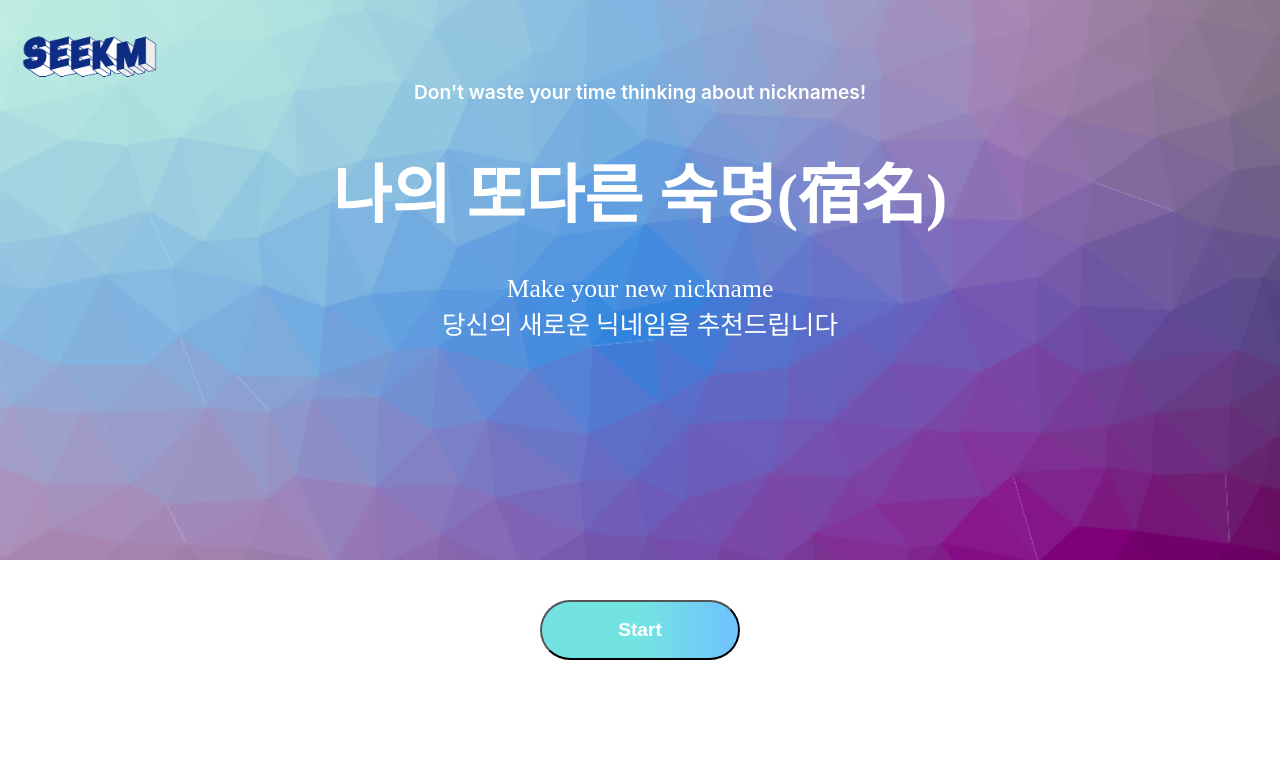
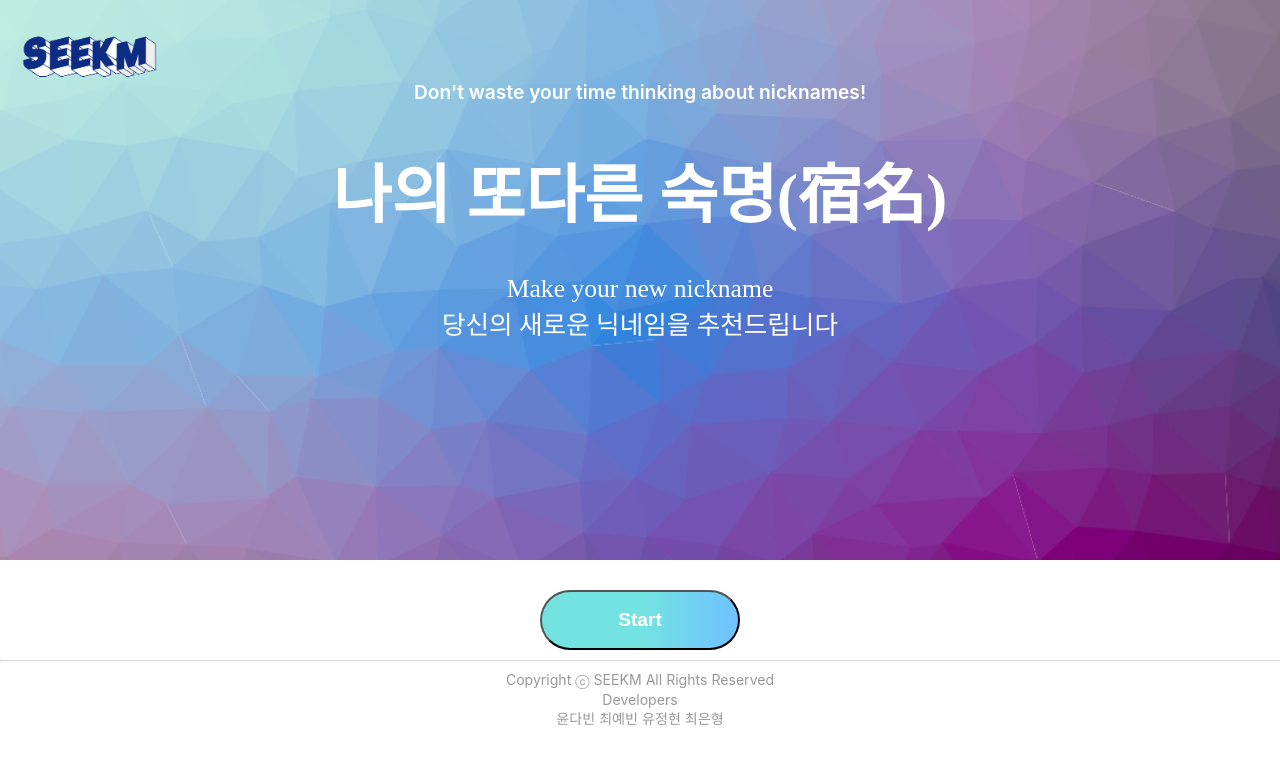
Before and after one commit to ilmerry/SookmyungHackathon, a React (Create React App) app: page / in a window 1280 px wide. Shown: the top 764 px of the page. Built offline with nearby package versions, Linux system fonts and the light colour scheme; a web font is replaced by a local one.

Commit message:
add: Footer

```diff
--- /dev/null
+++ b/src/Components/Footer.js
@@ -0,0 +1,39 @@
+import React from 'react';
+import {Container, Row, Col} from 'react-bootstrap';
+
+function Footer(){
+    const footer={
+        opacity: "0.4",
+        marginTop: "10px",
+        fontSize: "1.1vw",
+        textAlign: "center"
+    }
+
+    const copyright = {
+        paddingTop: "2px"
+    }
+
+    const developers={
+        paddingTop: "2px"
+    }
+
+    return(
+        <Container style={footer}>
+            <hr/>
+                <Row style={copyright}>
+                    Copyright ⓒ SEEKM All Rights Reserved
+                </Row>
+                <Row style={developers}>
+                    <Col>
+                        Developers
+                    </Col>
+                    <Col>
+                        윤다빈 최예빈 유정현 최은형
+                    </Col>
+                </Row>
+
+        </Container>
+    )
+}
+
+export default Footer;
--- a/src/Components/StartPage.js
+++ b/src/Components/StartPage.js
@@ -1,5 +1,6 @@
 import React from 'react';
 import '../css/StartPage.css';
+import Footer from './Footer';
 
 
 function StartPage(){
@@ -34,7 +35,7 @@ function StartPage(){
             </div>
 
             <button className="StartBtn" onClick={onClickHandler}>Start</button>
-
+            <Footer/>
         </div>
     )
 
--- a/src/css/StartPage.css
+++ b/src/css/StartPage.css
@@ -49,7 +49,7 @@
     width:200px;
     height: 60px;
     margin:auto;
-    margin-top: 40px;
+    margin-top: 30px;
     display: block;
     border-radius: 50px;
     cursor: pointer;
```
